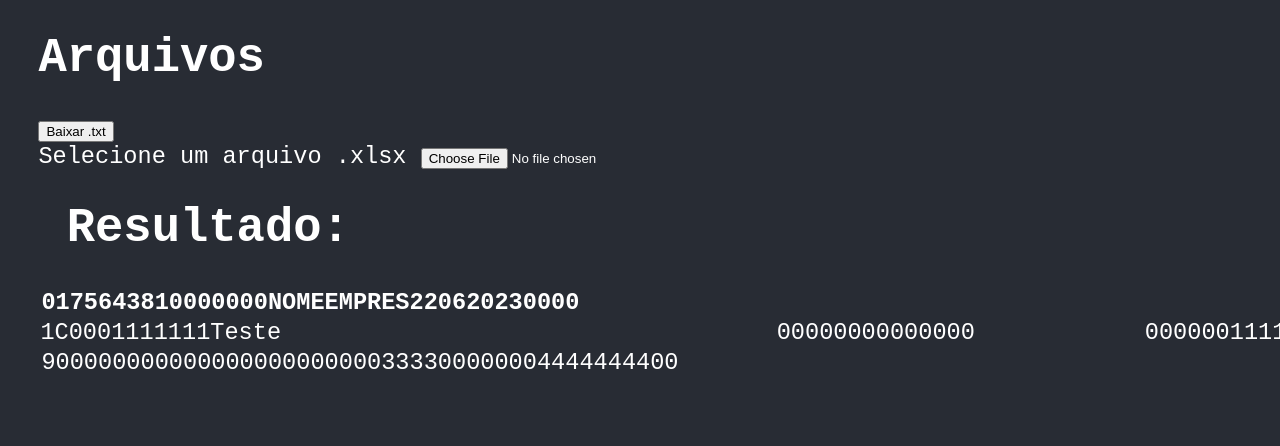
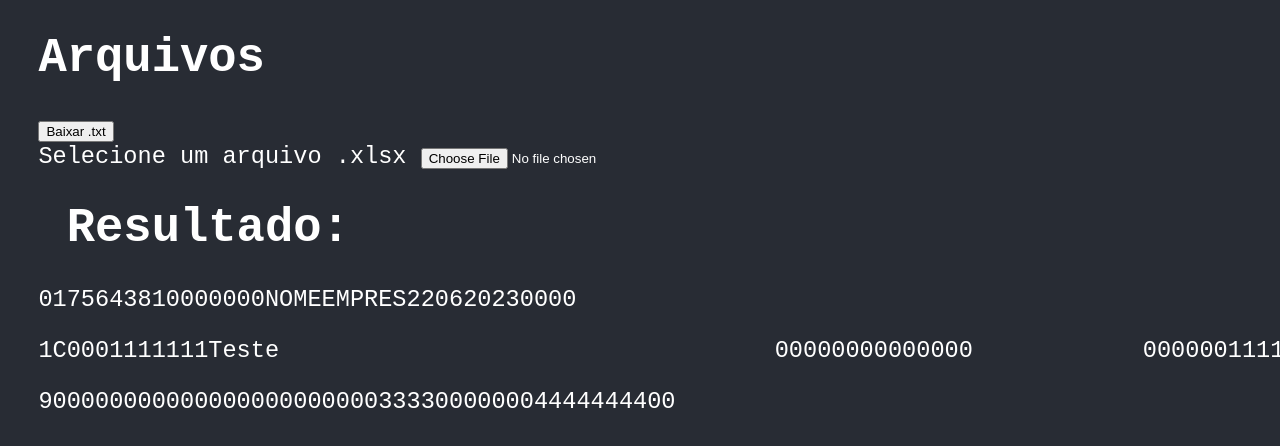
Before and after one commit to RodrigVF/xlsx-txt-website, a React (Create React App) app: page / in a window 1280 px wide. Shown: the top 446 px of the page. Built offline with nearby package versions, Linux system fonts and the light colour scheme.

Commit message:
don't use table anymore

```diff
--- a/src/components/XlsxToJson.jsx
+++ b/src/components/XlsxToJson.jsx
@@ -4,15 +4,12 @@ import * as React from 'react'
 const XlsxToJson = () => {
 
   let newDate = new Date()
-
   let day = newDate.getDate()
   let stringDay = day.toString()
   if (stringDay.length < 2) stringDay = '0' + stringDay
-
   let month = newDate.getMonth() + 1
   let stringMonth = month.toString()
   if (stringMonth.length < 2) stringMonth = '0' + stringMonth
-
   let year = newDate.getFullYear()
 
  const [json, setJson] = React.useState([ { "Documento": "1111", "NomeCliente":"Teste", "ContaCapital":"1111111", "ValorIntegralizaçãoFolha": "222", "TotalLinhas": "3333", "ValorTotal":"44444444"}  ])
@@ -96,16 +93,9 @@ const XlsxToJson = () => {
       <h1> Resultado: </h1>
       <div id='myInput'>
         <pre>
-
-       <table id='resultTable'>
-        <tr>
-          <th colSpan={6}>
               {StrictNumberChars(`0175643810000000NOMEEMPRES${stringDay}${stringMonth}${year}0000`, 199)}
-          </th>
-        </tr>
         {json.map((item) => (
-        <>
-         <tr>
+          <pre>
             {StrictNumberChars(`1C000${item.ContaCapital}${item.NomeCliente}`, 47)}
             {`    `}
             {`00000000000000            `}
@@ -113,19 +103,13 @@ const XlsxToJson = () => {
             {`                    `}
             {FormatValue(`${item.ValorIntegralizaçãoFolha}   `)}
             {`                                                                        `}
-        </tr>
-       </>
+          </pre>
           ))}
-       <tr>
-        <td>
             {StrictNumberChars(`9${AddZeros(json[0].TotalLinhas,26)}${FormatValue(json[0].ValorTotal)}`, 199)}
-        </td>
-       </tr>
-    </table>
       </pre>
-
     </div>
   </div>
+
  );
 }
 
```
Lines whose indentation alone changed are shown as unchanged.
